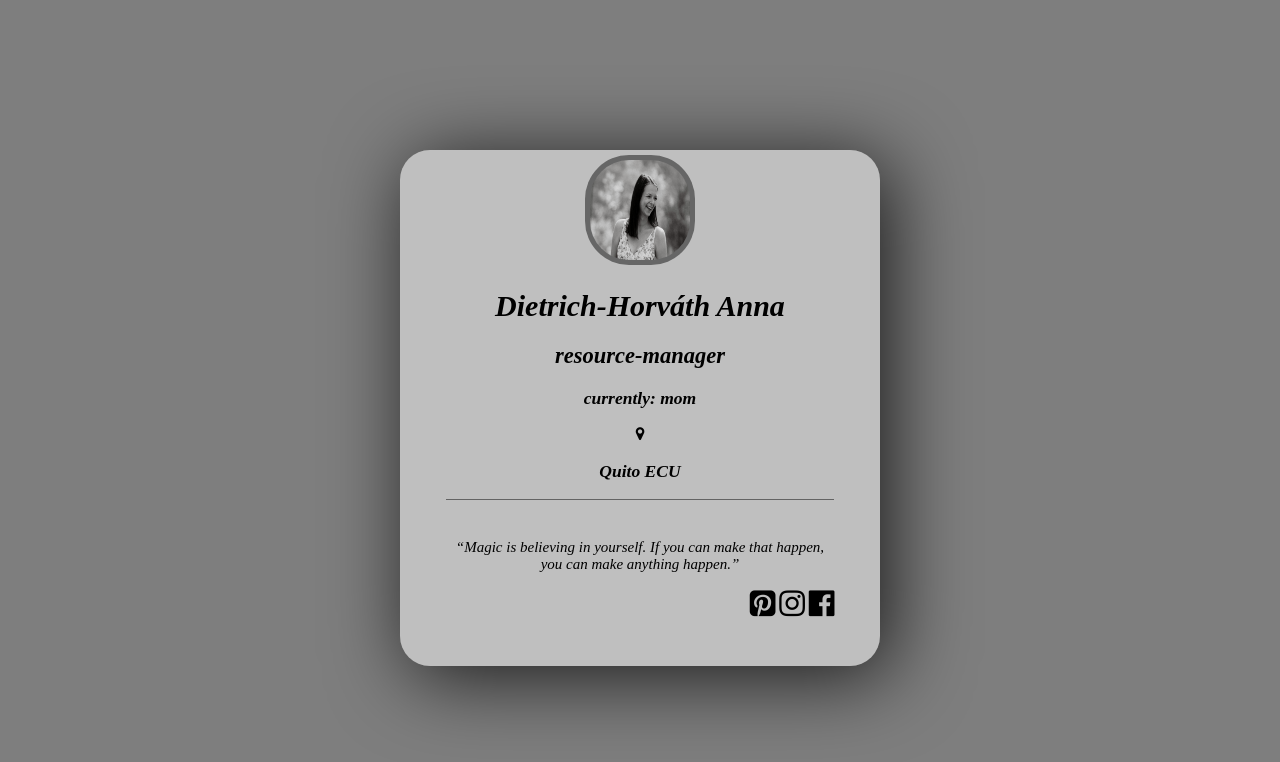
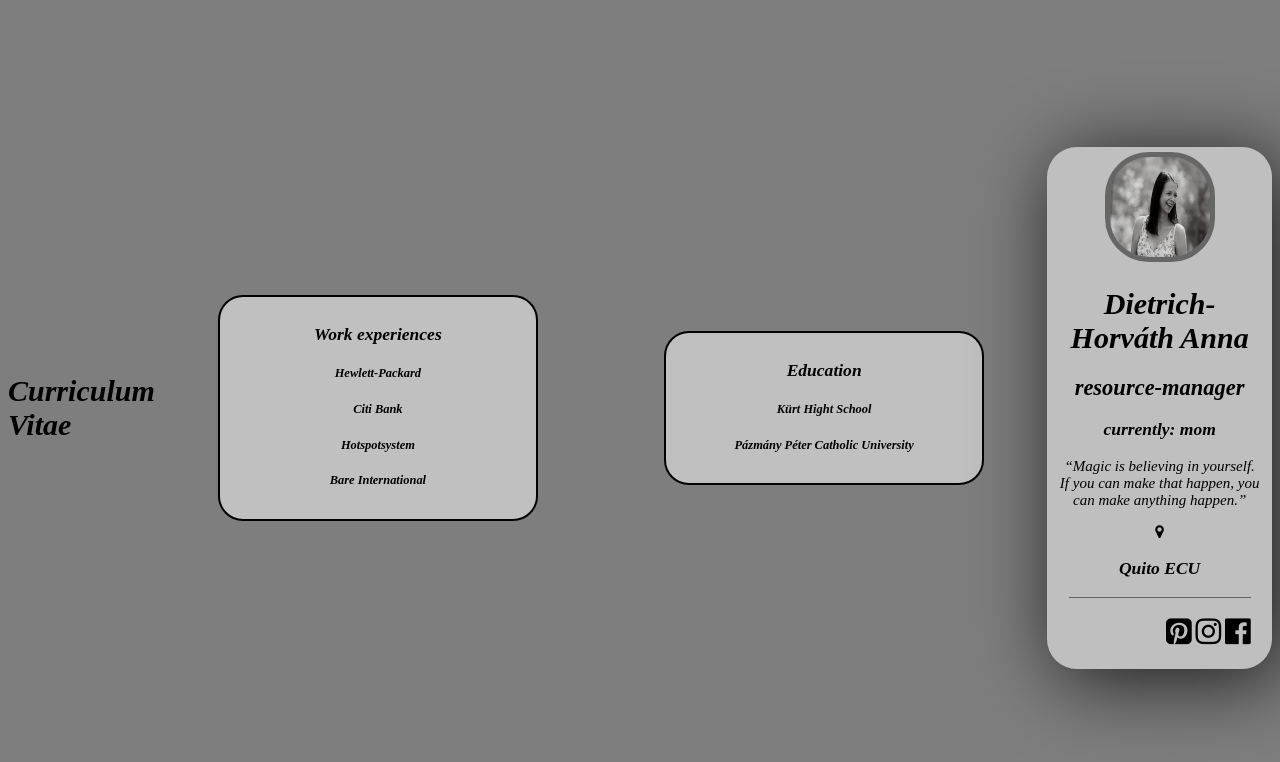
Before and after one commit to DHA1992/simple-quote-page1, a plain HTML site: page index.html in a window 1280 px wide. Drawn offline with Linux system fonts and the light colour scheme.

Commit message:
add base file structure

```diff
--- a/index.html
+++ b/index.html
@@ -4,13 +4,34 @@
   	<link rel="stylesheet" type="text/css" href="main.css">
   <meta charset="utf-8">
   <meta name="viewport" content="width=device-width" />
-  <title>Névjegykártya</title>
+  <title>CV</title>
   <link href="https://maxcdn.bootstrapcdn.com/font-awesome/4.7.0/css/font-awesome.min.css" rel="stylesheet">
-  </head>
+	 </head>
 
 
 
 		  <body>
+
+<h1> Curriculum Vitae </h1>
+
+
+	<div class="container">
+ <div class="Work experiences">
+    <h3>Work experiences</h3>
+		    <h5>Hewlett-Packard</h5>
+		    <h5>Citi Bank</h5>
+		    <h5>Hotspotsystem</h5>
+		    <h5>Bare International</h5>
+
+  </div>
+				</div>
+	<div class="container2">
+				<h3>Education</h3>
+				<h5>Kürt Hight School</h5>
+				<h5>Pázmány Péter Catholic University</h5>
+
+				</div>
+
 
  <div class="profile-card">
     <div class="head">
@@ -22,6 +43,7 @@
     <h1>Dietrich-Horváth Anna</h1>
 		 <h2>resource-manager</h2>
 		 <h3>currently: mom </h3>
+		 <p>“Magic is believing in yourself. If you can make that happen, you can make anything happen.”</p>
 
 
     <i class="fa fa-map-marker"></i><h3>Quito ECU</h3>
@@ -30,7 +52,7 @@
 
  <div class="content">
  <p class="about">
-	 <p>“Magic is believing in yourself. If you can make that happen, you can make anything happen.” </p>
+	 </p>
 
 
 
--- a/main.css
+++ b/main.css
@@ -9,7 +9,41 @@ body {
   background-size: cover;
 	background: url("assets/h%C3%A1tt%C3%A9rk%C3%A9p.jpg") center center fixed;
 
+}
 
+
+	.container {
+  float: right;
+  background-color: #C0C0C0;
+  text-align: center;
+	width: 50%;
+  margin: 5%;
+  padding: 5%;
+	border: 2px solid black;
+  padding: 10px;
+  border-radius: 25px;
+
+}
+
+.container2 {
+	float: right;
+  background-color: #C0C0C0;
+  text-align: center;
+	width: 50%;
+  margin: 5%;
+  padding: 5%;
+	border: 2px solid black;
+  padding: 10px;
+  border-radius: 25px;
+
+}
+
+.container:hover {
+	transform:scaleY(1.5);
+}
+
+.container2:hover {
+	transform:scaleY(1.5);
 }
 
 .profile-card {
```
